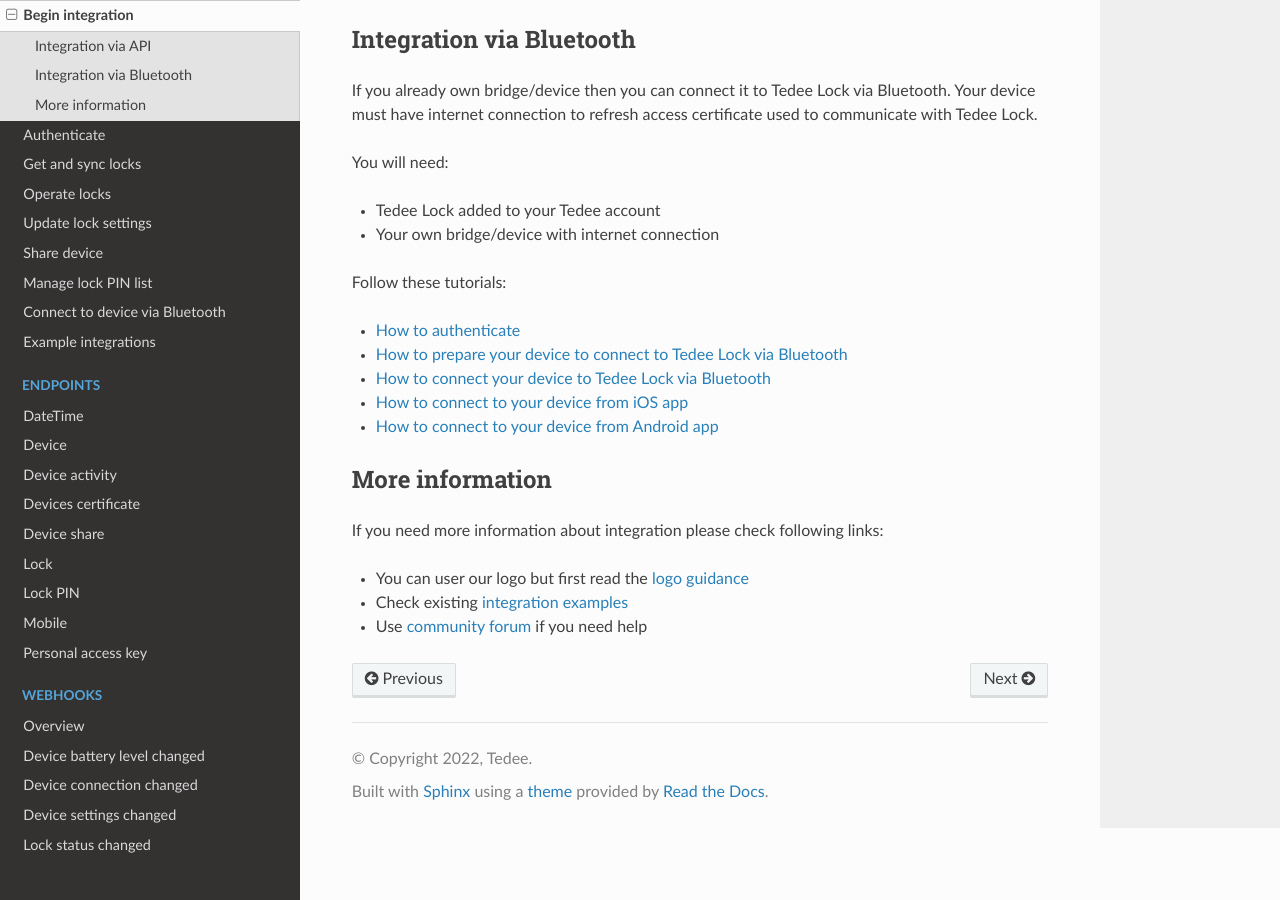
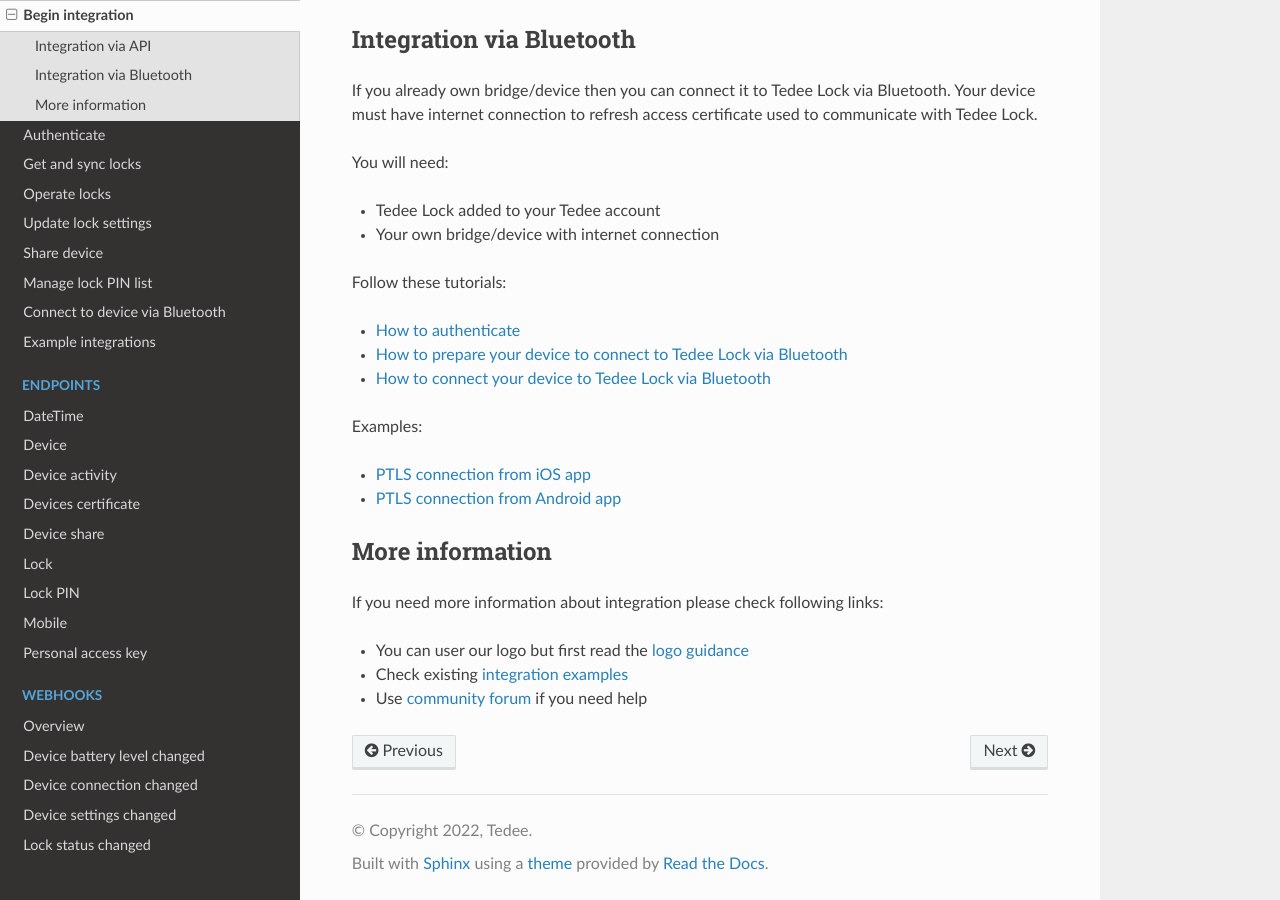
Before and after one commit to tedee-com/tedee-api-doc, a Sphinx documentation site: the page built from docs/source/howtos/begin-integration.rst, in a window 1280 px wide and 900 px high, scrolled down 697 px. Built offline with Sphinx 7.4.7 and the Read the Docs theme 2.0.0, drawn with Linux system fonts in a browser that asks for light colours; pages that are not in the unit, such as notebooks, are missing from menus.

Commit message:
Move mobile examples to its own subsection (#107)

```diff
--- a/docs/source/howtos/begin-integration.rst
+++ b/docs/source/howtos/begin-integration.rst
@@ -41,8 +41,11 @@ Follow these tutorials:
 * :doc:`How to authenticate <authenticate>`
 * :doc:`How to prepare your device to connect to Tedee Lock via Bluetooth <connect-device-via-ble>`
 * `How to connect your device to Tedee Lock via Bluetooth <https://tedee-tedee-lock-ble-api-doc.readthedocs-hosted.com/en/latest/howtos/begin-integration.html>`_
-* `How to connect to your device from iOS app <https://github.com/tedee-com/tedee-example-ble-ios>`_
-* `How to connect to your device from Android app <https://github.com/tedee-com/tedee-example-ble-android>`_
+
+Examples:
+
+* `PTLS connection from iOS app <https://github.com/tedee-com/tedee-example-ble-ios>`_
+* `PTLS connection from Android app <https://github.com/tedee-com/tedee-example-ble-android>`_
 
 More information
 ----------------
```
